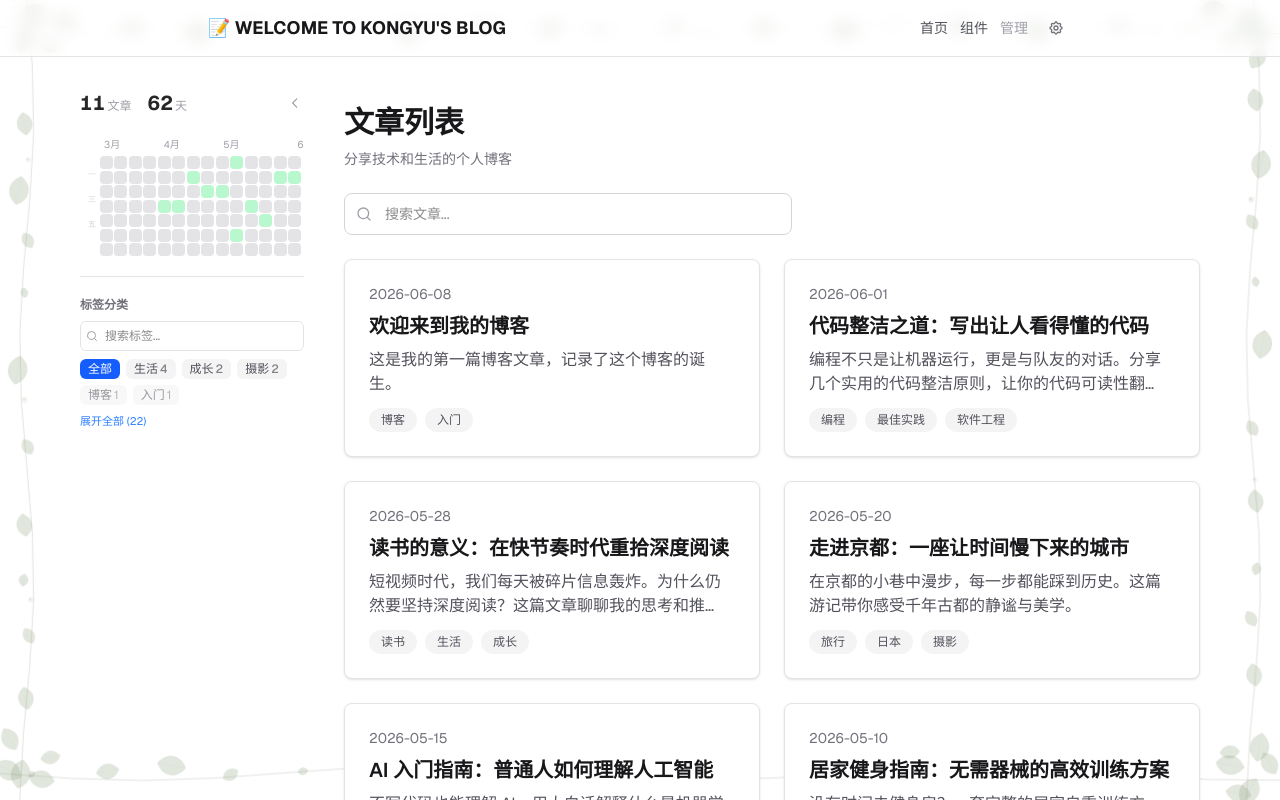
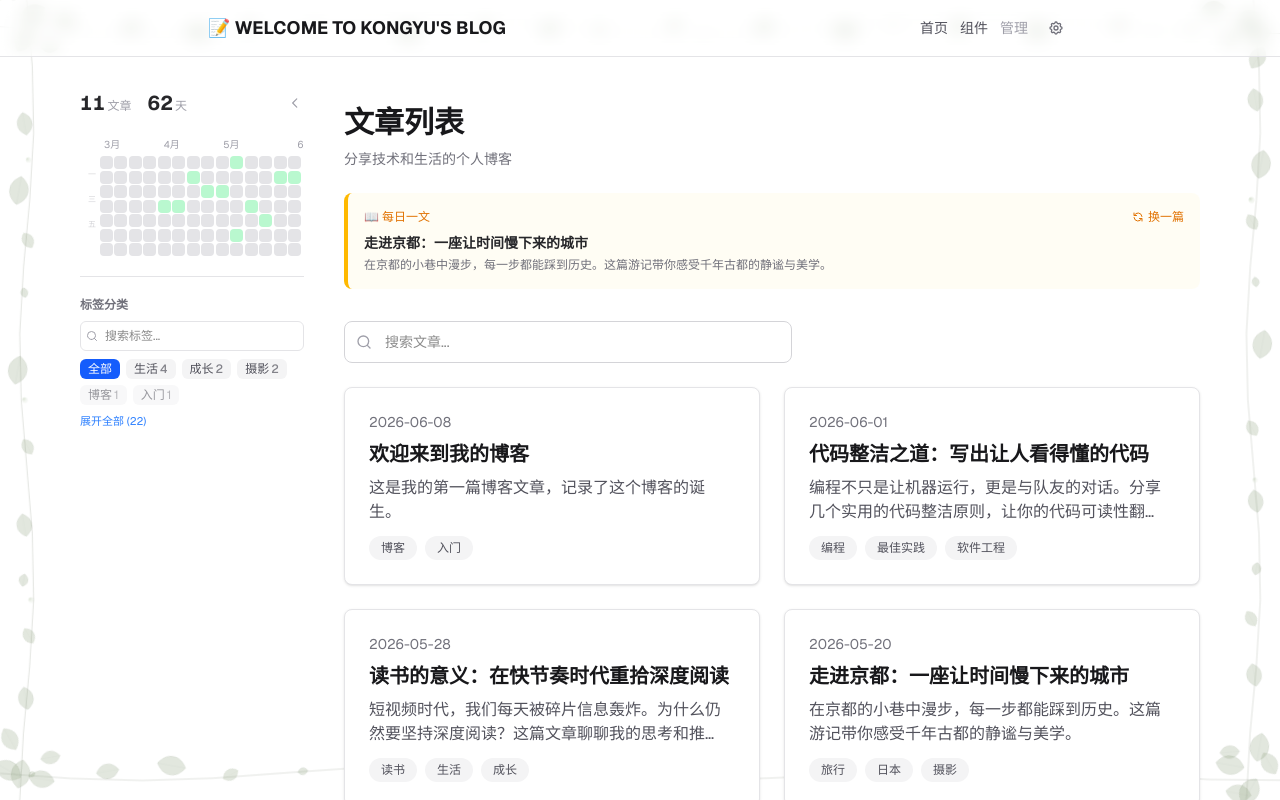
Before and after one commit to mortallllll/my-blog, a Next.js app: page / in a window 1280 px wide. Shown: the top 800 px of the page. Built offline with nearby package versions, Linux system fonts and the light colour scheme.

Commit message:
feat: 首页添加每日一文随机推荐

```diff
--- a/src/app/HomePageClient.tsx
+++ b/src/app/HomePageClient.tsx
@@ -7,6 +7,7 @@ import { formatDateCN } from '@/lib/calendar';
 import PostCard from '@/components/PostCard';
 import Sidebar from '@/components/Sidebar';
 import MobileDrawer from '@/components/MobileDrawer';
+import DailyPost from '@/components/DailyPost';
 import { useDebouncedCallback } from 'use-debounce';
 
 /** 同步筛选状态到浏览器 URL（不触发导航） */
@@ -112,6 +113,9 @@ export default function HomePageClient({ allPosts }: { allPosts: Post[] }) {
           </p>
         </div>
 
+        {/* 每日一文 */}
+        <DailyPost posts={allPosts} />
+
         {/* Search */}
         <div className="mb-6">
           <div className="relative w-full max-w-md">
--- /dev/null
+++ b/src/components/DailyPost.tsx
@@ -0,0 +1,57 @@
+'use client';
+
+import { useState, useCallback } from 'react';
+import Link from 'next/link';
+import type { Post } from '@/lib/posts';
+
+interface Props {
+  posts: Post[];
+}
+
+export default function DailyPost({ posts }: Props) {
+  const randomPick = useCallback((exclude?: Post) => {
+    if (posts.length <= 1) return posts[0];
+    let pick: Post;
+    do {
+      pick = posts[Math.floor(Math.random() * posts.length)];
+    } while (pick === exclude && posts.length > 1);
+    return pick;
+  }, [posts]);
+
+  const [current, setCurrent] = useState(() => randomPick());
+
+  const handleRefresh = () => {
+    setCurrent(randomPick(current));
+  };
+
+  if (posts.length === 0) return null;
+
+  return (
+    <div className="mb-8 rounded-lg border-l-4 border-amber-400 bg-amber-50/50 p-4 dark:border-amber-500 dark:bg-amber-950/20">
+      <div className="flex items-center justify-between mb-2">
+        <span className="text-xs font-medium text-amber-600 dark:text-amber-400">
+          📖 每日一文
+        </span>
+        <button
+          onClick={handleRefresh}
+          className="inline-flex items-center gap-1 text-xs text-amber-600 hover:text-amber-700 transition dark:text-amber-400 dark:hover:text-amber-300"
+        >
+          <svg className="h-3 w-3" fill="none" stroke="currentColor" viewBox="0 0 24 24">
+            <path strokeLinecap="round" strokeLinejoin="round" strokeWidth={2} d="M4 4v5h.582m15.356 2A8.001 8.001 0 004.582 9m0 0H9m11 11v-5h-.581m0 0a8.003 8.003 0 01-15.357-2m15.357 2H15" />
+          </svg>
+          换一篇
+        </button>
+      </div>
+      <Link href={`/post/${current.slug}`} className="group block">
+        <h3 className="text-sm font-semibold text-zinc-800 group-hover:text-amber-600 transition dark:text-zinc-200 dark:group-hover:text-amber-400">
+          {current.meta.title}
+        </h3>
+        {current.meta.description && (
+          <p className="mt-1 text-xs text-zinc-500 dark:text-zinc-400 line-clamp-1">
+            {current.meta.description}
+          </p>
+        )}
+      </Link>
+    </div>
+  );
+}
```
